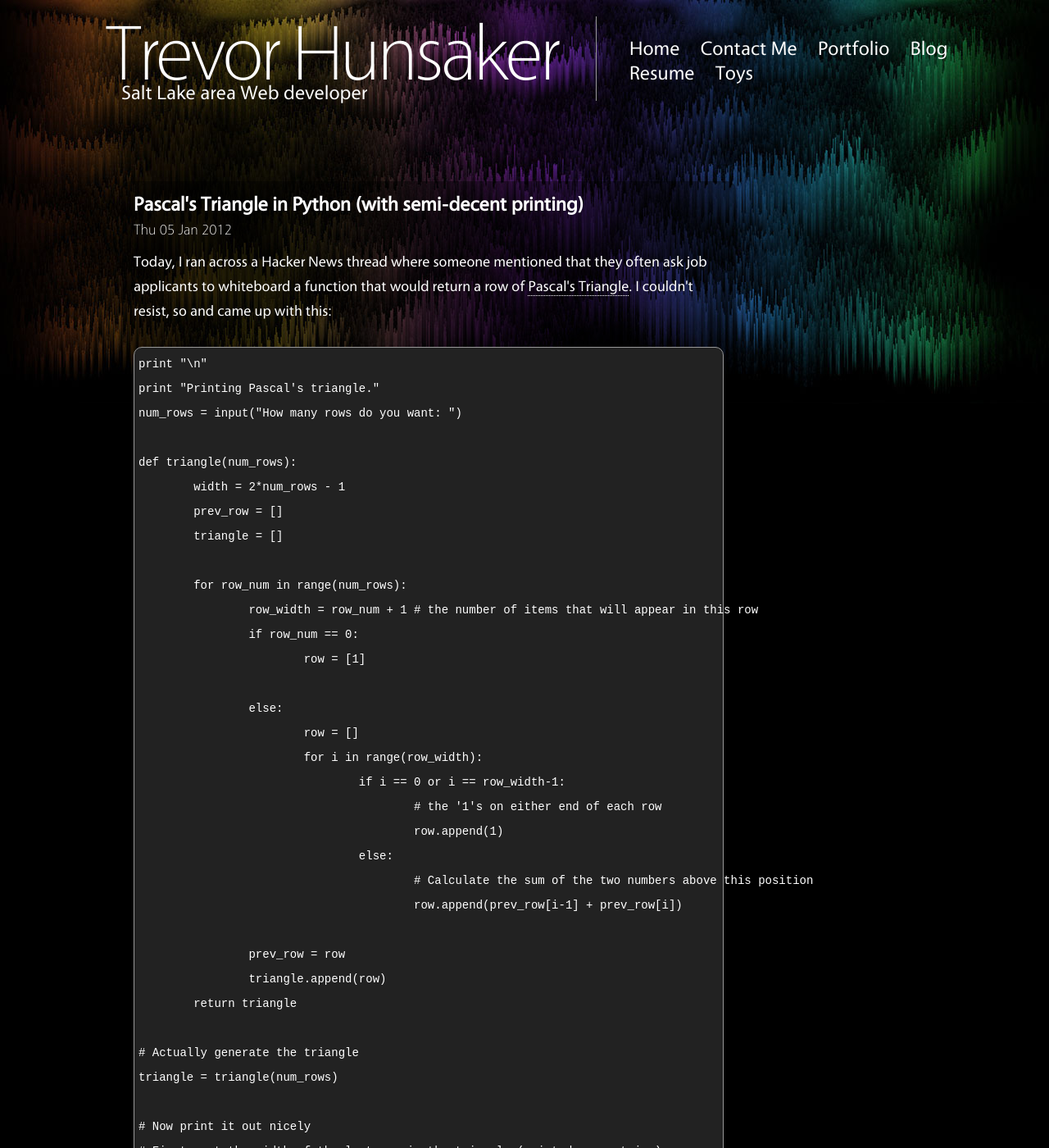
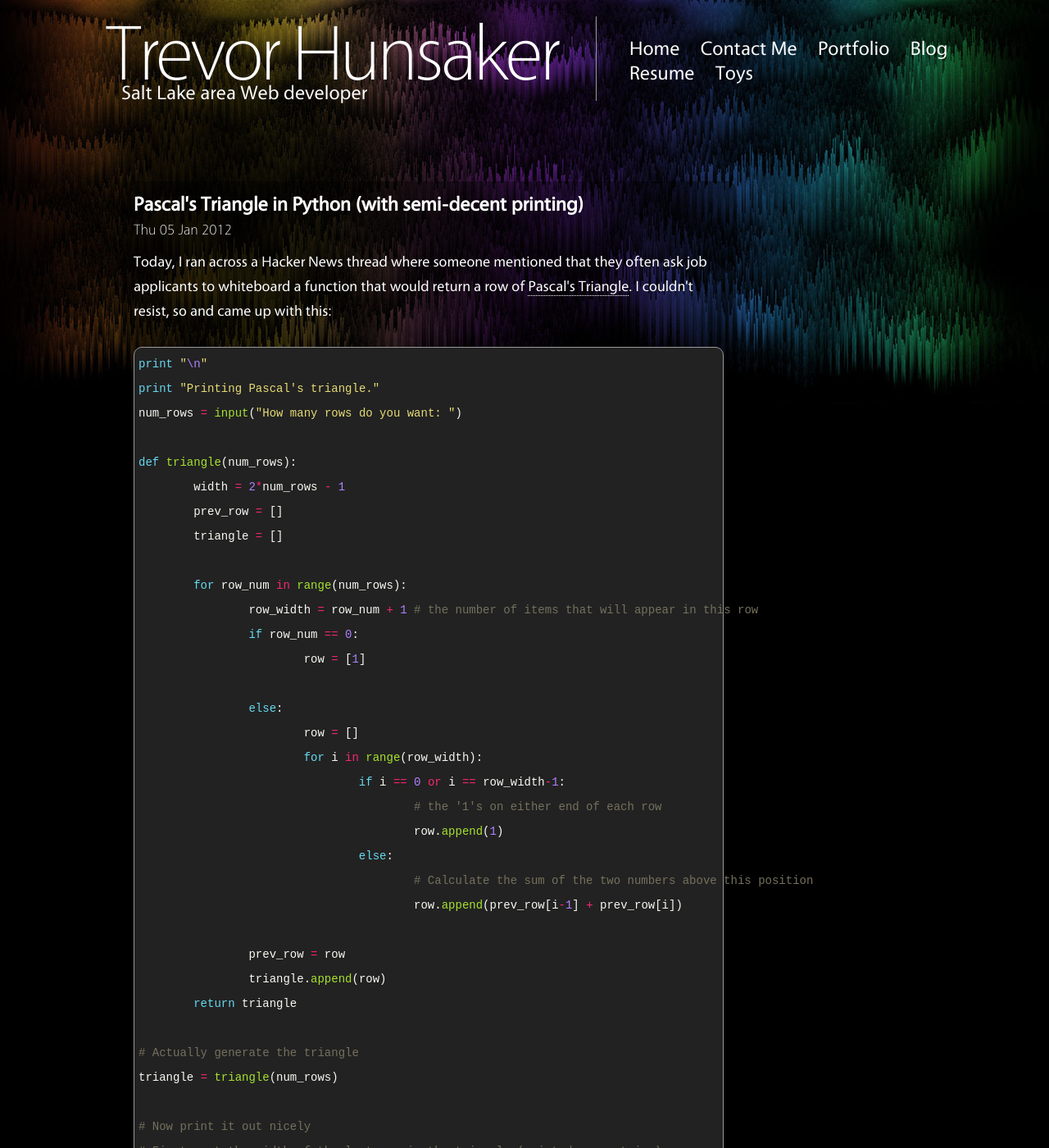
Before and after one commit to saturdayplace/saturdayplace.com, a Jekyll site: the page built from _posts/2012-01-05-pascals-triangle.html, in a window 1280 px wide and 1400 px high. Shown: the whole window at 82% size. Built offline with Jekyll 4.4.1, drawn with Linux system fonts in a browser that asks for light colours; some of the changed lines change nothing that is shown; some of the changed text lies outside the part shown.

Commit message:
fixing highlighting from apache to python on pascal's triangle blog post

```diff
--- a/_posts/2012-01-05-pascals-triangle.html
+++ b/_posts/2012-01-05-pascals-triangle.html
@@ -8,7 +8,7 @@ title: Pascal's Triangle in Python (with semi-decent printing)
 	I couldn't resist, so and came up with this:
 </p>
 
-{% highlight apacheconf %}
+{% highlight python %}
 print "\n"
 print "Printing Pascal's triangle."
 num_rows = input("How many rows do you want: ")
```
